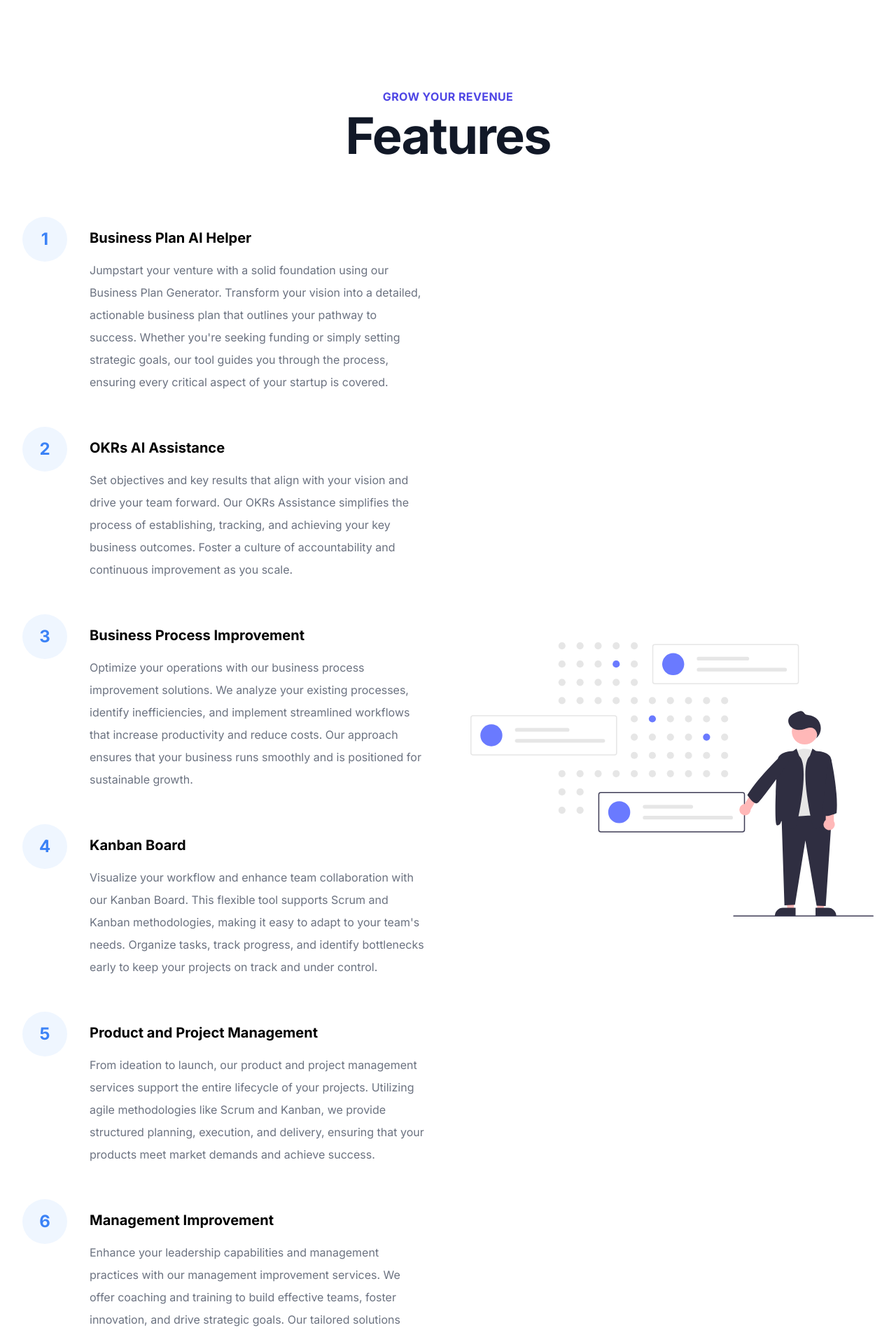
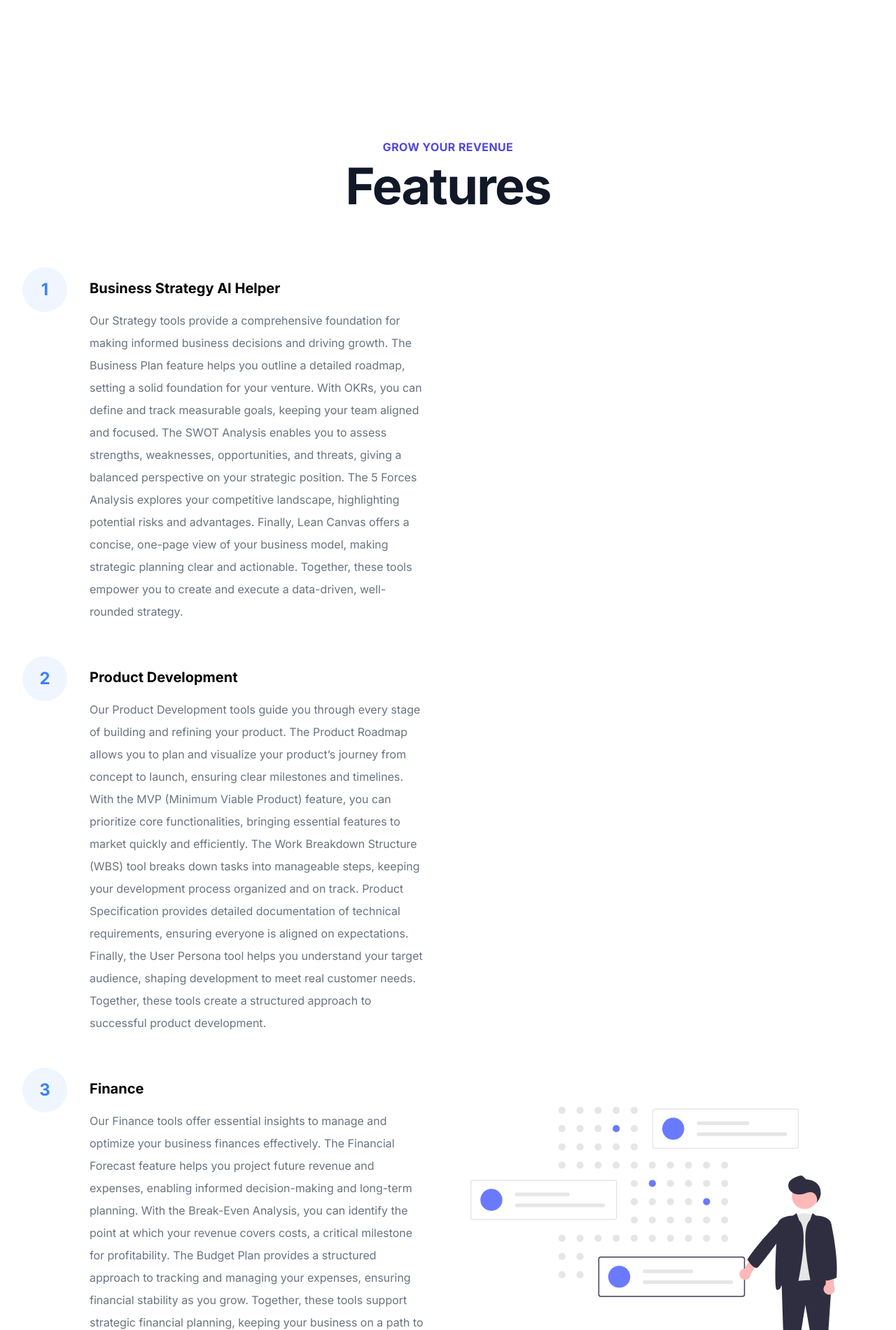
Before and after one commit to exegov-ai/exegov-landing, a Next.js app: page / in a window 1280 px wide. Shown: the part 899-2800 px from the top of the page at 70% size. Built offline with nearby package versions, Linux system fonts and the light colour scheme; no server answers.

Commit message:
feat(new text about new features): product features description

```diff
--- a/src/components/header/index.tsx
+++ b/src/components/header/index.tsx
@@ -11,13 +11,13 @@ function Header() {
       <div className="max-w-4xl mx-auto py-16 px-14 sm:px-6 lg:px-8">
         <div className="max-w-xl lg:max-w-3xl mx-auto">
           <h1 className="font-sans font-bold text-4xl md:text-5xl lg:text-7xl text-center leading-snug text-gray-800">
-            Empowering Your Startup Journey
+            Your First Step to Business Success Starts Here
           </h1>
           <p className="mt-10 text-gray-500 text-center text-xl lg:text-3xl">
-            In the world of startups, every decision, every strategy, and every innovation counts. That&apos;s where
-            exegov.ai steps in—your AI-powered companion designed to navigate the complexities of growing your business.
-            From ideation to execution, exegov.ai equips you with the tools and insights you need to thrive in the
-            competitive startup landscape.
+            In the fast-paced world of startups, Exegov.ai provides affordable, personalized AI consulting to guide you
+            every step of the way—delivering expert insights faster and at a fraction of the cost of traditional
+            advisors. With tailored support in the key areas of running a business, we’re here to help your company
+            thrive without the wait or high fees
           </p>
         </div>
       </div>
--- a/src/components/list-section/index.tsx
+++ b/src/components/list-section/index.tsx
@@ -3,45 +3,95 @@ import Image from 'next/image';
 
 const services = [
   {
-    title: `Business Plan AI Helper`,
-    description: `Jumpstart your venture with a solid foundation using our Business Plan Generator.
-    Transform your vision into a detailed, actionable business plan that outlines your pathway to success.
-    Whether you're seeking funding or simply setting strategic goals, our tool guides you through the process,
-    ensuring every critical aspect of your startup is covered.`,
+    title: `Business Strategy AI Helper`,
+    description: `Our Strategy tools provide
+     a comprehensive foundation for making informed business decisions and driving growth.
+    The Business Plan feature helps you outline a detailed roadmap, setting a solid foundation for your venture.
+    With OKRs, you can define and track measurable goals,
+    keeping your team aligned and focused.
+    The SWOT Analysis enables you to assess strengths,
+    weaknesses, opportunities, and threats, giving a balanced perspective
+     on your strategic position.
+    The 5 Forces Analysis explores your competitive landscape, highlighting potential risks and advantages.
+    Finally, Lean Canvas offers a concise, one-page view of your business model,
+     making strategic planning clear and actionable.
+      Together, these tools empower you to create and execute a data-driven, well-rounded strategy.`,
   },
   {
-    title: `OKRs AI Assistance`,
-    description: `Set objectives and key results that align with your vision and drive your team forward.
-    Our OKRs Assistance simplifies the process of establishing, tracking, and achieving your key business outcomes.
-    Foster a culture of accountability and continuous improvement as you scale.`,
+    title: `Product Development`,
+    description: `Our Product Development
+    tools guide you through every stage of
+    building and refining your product.
+    The Product Roadmap allows you to plan and visualize your
+    product’s journey from concept to launch,
+    ensuring clear milestones and timelines.
+    With the MVP (Minimum Viable Product) feature,
+    you can prioritize core functionalities,
+    bringing essential features to market quickly and efficiently.
+    The Work Breakdown Structure (WBS) tool breaks down tasks into manageable steps,
+    keeping your development process organized and on track.
+    Product Specification provides detailed documentation of technical requirements,
+    ensuring everyone is aligned on expectations.
+    Finally, the User Persona tool helps you understand your target audience,
+    shaping development to meet real customer needs.
+    Together, these tools create a structured approach to successful product development.
+`,
   },
   {
-    title: `Business Process Improvement`,
-    description: `Optimize your operations with our business process improvement solutions.
-    We analyze your existing processes, identify inefficiencies,
-    and implement streamlined workflows that increase productivity and reduce costs.
-    Our approach ensures that your business runs smoothly and is positioned for sustainable growth.`,
+    title: `Finance`,
+    description: `
+    Our Finance tools offer essential insights to manage and optimize your business
+     finances effectively.
+     The Financial Forecast feature helps you project future revenue
+     and expenses, enabling informed decision-making and long-term planning.
+     With the Break-Even Analysis, you can identify the point at which your revenue
+     covers costs, a critical milestone for profitability.
+     The Budget Plan provides a structured approach to tracking and managing your expenses,
+     ensuring financial stability as you grow.
+     Together, these tools support strategic financial planning,
+     keeping your business on a path to sustainable success.`,
   },
   {
-    title: `Kanban Board`,
-    description: `Visualize your workflow and enhance team collaboration with our Kanban Board.
-    This flexible tool supports Scrum and Kanban methodologies, making it easy to adapt to your team's needs.
-    Organize tasks, track progress, and identify bottlenecks early to keep your projects on track and under control.`,
+    title: `Human Resources`,
+    description: `
+    Our HR tools streamline your people management processes,
+    helping you build a strong, motivated team.
+    The Employee Evaluation feature enables fair, structured assessments,
+    fostering growth and accountability.
+    With the HR Management Plan, you can align your people strategies with business goals,
+    ensuring smooth operations and a supportive workplace culture.
+    The Recruitment tool simplifies talent acquisition,
+    allowing you to find and onboard the right people efficiently.
+    Finally, our Retention Plan provides actionable insights and strategies
+    to keep your top talent engaged and committed, reducing turnover and strengthening team stability.
+    `,
   },
   {
-    title: `Product and Project Management`,
-    description: `From ideation to launch, our product and project management services support
-    the entire lifecycle of your projects. Utilizing agile methodologies like Scrum and Kanban,
-    we provide structured planning, execution, and delivery,
-    ensuring that your products meet market demands and achieve success.`,
+    title: `Marketing`,
+    description: `
+    Our Marketing tools equip you with everything needed to establish
+    a strong brand presence and engage your audience effectively.
+    The Brand Positioning feature helps you define and communicate
+    your unique value, making your brand stand out in a competitive market.
+    With the Content Calendar, you can plan and organize your marketing activities,
+    ensuring consistent messaging across all channels.
+    The Marketing Plan provides a comprehensive strategy to guide your campaigns,
+    aligning them with your business goals and audience needs.
+    Together, these tools create a cohesive approach to building and growing your brand.
+    `,
   },
 
   {
-    title: `Management Improvement`,
-    description: `Enhance your leadership capabilities and management practices
-    with our management improvement services.
-    We offer coaching and training to build effective teams, foster innovation, and drive strategic goals.
-    Our tailored solutions help you develop strong, adaptable leaders ready to tackle complex business challenges.`,
+    title: `Legal`,
+    description: `
+    Our Legal Advisor tool provides essential guidance to navigate
+    the complexities of business compliance and legal requirements.
+    Designed to support startups and growing businesses,
+    this tool offers insights and advice to help you make informed decisions
+    on contracts, intellectual property, and regulatory compliance.
+    With the Legal Advisor, you can approach legal matters confidently,
+    ensuring your business operates smoothly and within the law.
+    `,
   },
 ];
 
```
